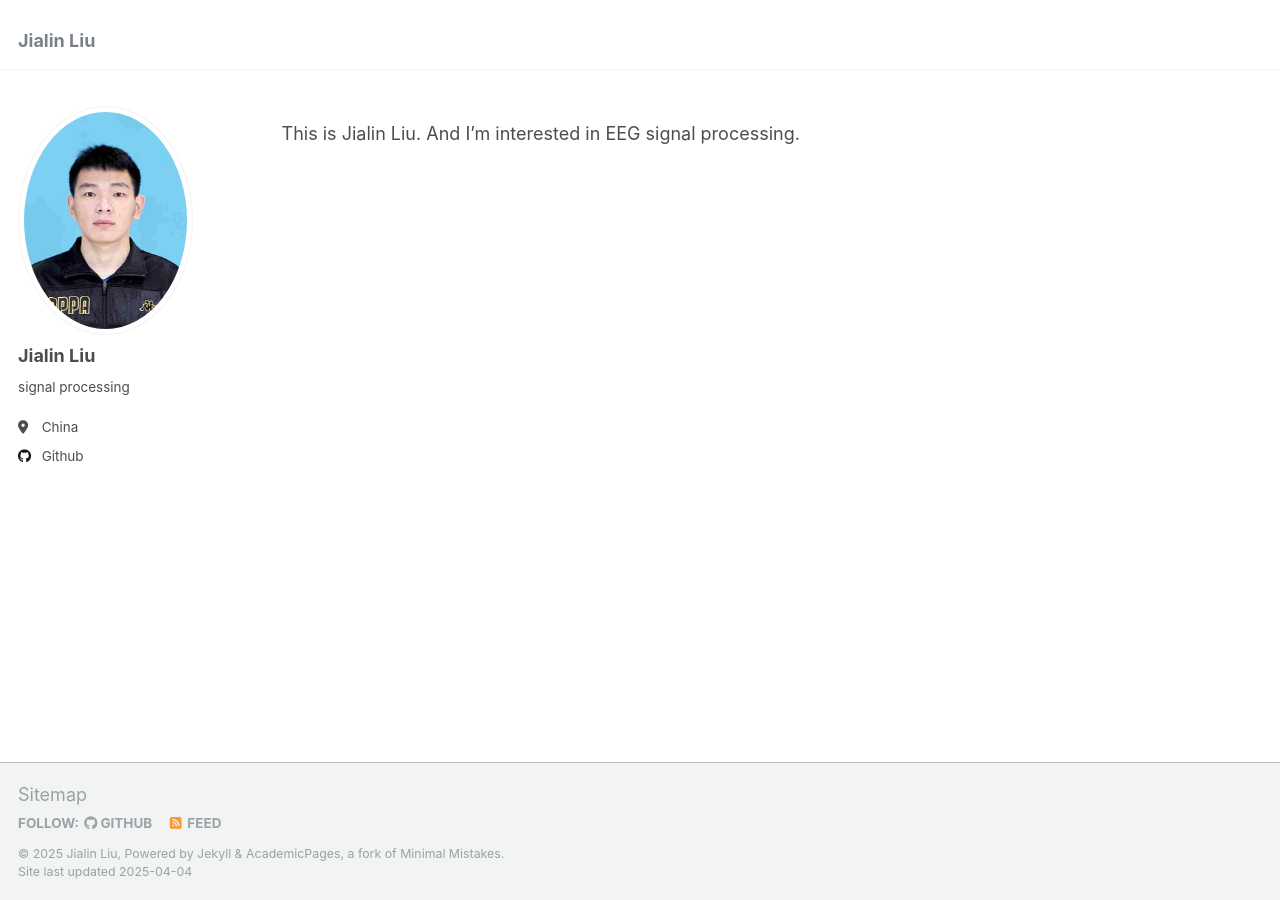
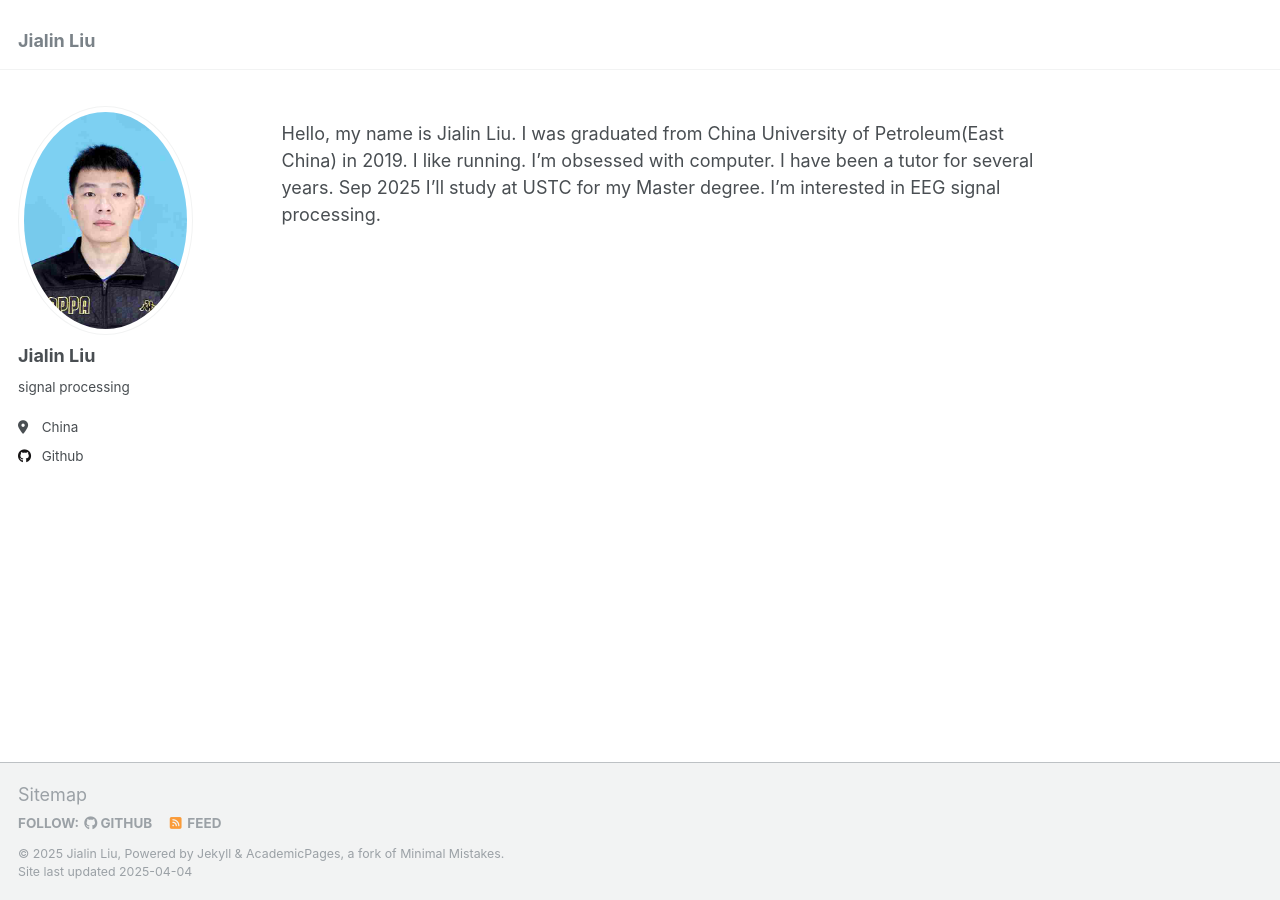
Before and after one commit to jialinliu0817/jialinliu0817.github.io, a Jekyll site: the page built from _pages/about.md, in a window 1280 px wide. Built offline with Jekyll 4.4.1, drawn with Linux system fonts in a browser that asks for light colours.

Commit message:
Update about.md

```diff
--- a/_pages/about.md
+++ b/_pages/about.md
@@ -7,4 +7,4 @@ redirect_from:
   - /about.html
 ---
 
-This is Jialin Liu. And I'm interested in EEG signal processing.
+Hello, my name is Jialin Liu. I was graduated from China University of Petroleum(East China) in 2019. I like running. I'm obsessed with computer. I have been a tutor for several years. Sep 2025 I'll study at USTC for my Master degree. I'm interested in EEG signal processing.
```
